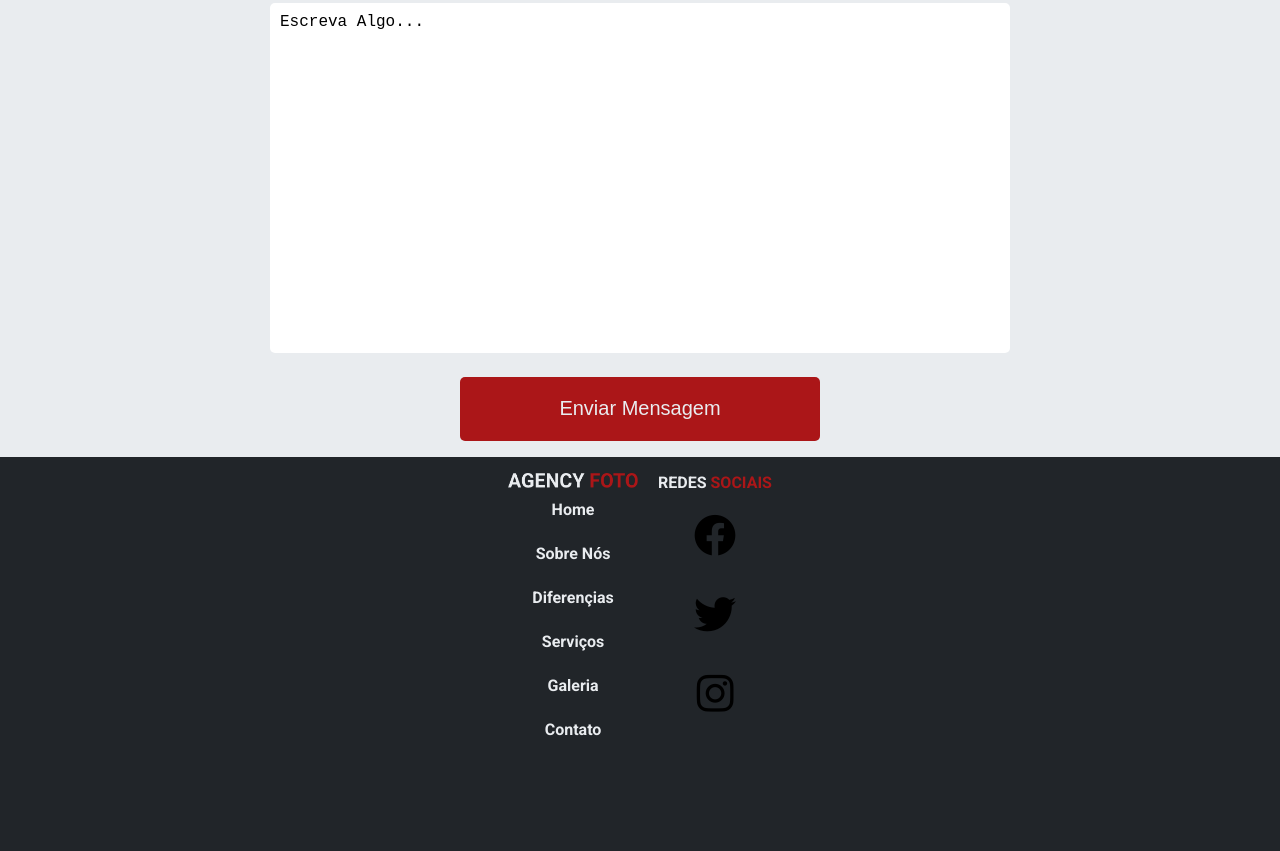
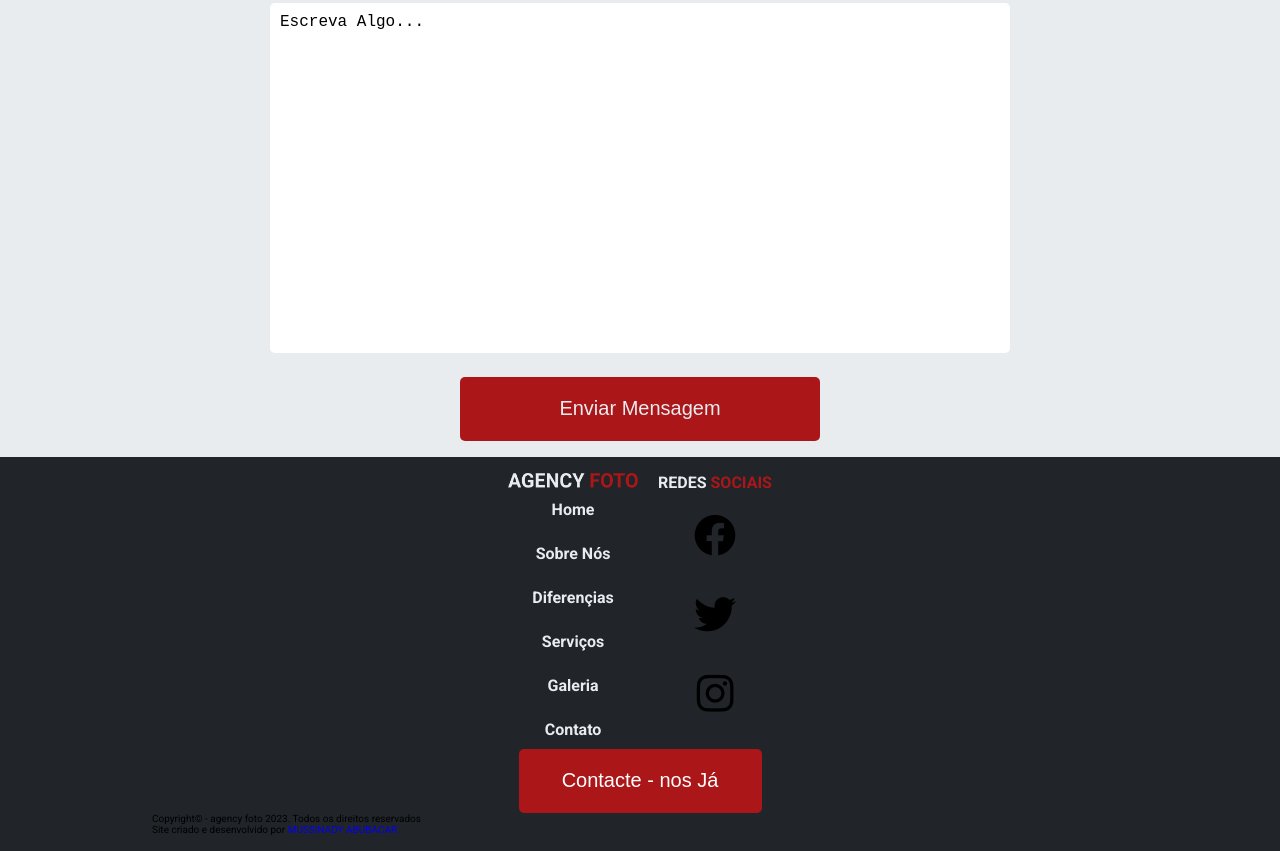
Before and after one commit to mussinadyabubacar/Projeto-site-agency-foto, a plain HTML site: page index.html in a window 1280 px wide. Shown: the part 3440-4291 px from the top of the page. Before the commit the page ends 4205 px from the top, so only its background shows below. Drawn offline with Linux system fonts and the light colour scheme.

Commit message:
terminado o esqueleto da seccao footer

```diff
--- a/index.html
+++ b/index.html
@@ -564,80 +564,77 @@
 
             <nav class="footer-navbar"> <!-- footer-navbar -->
 
+                <div class="footer-helper">
                     <div class="footer-c"> <!-- footer-navbar-c -->
-
                         <a href="#home"> <img src="assets/logo-agency-foto-white.png" alt="logo-da-agency-foto" class="footer-c_logo"> </a>
-
                         <ul class="footer-navbar-list">
-
                             <li>
-
                                 <a href="#home" class="footer-navbar-list_link">Home</a>
-
                             </li>
-
                             <li>
-
                                 <a href="#sobre" class="footer-navbar-list_link">Sobre Nós</a>
-
                             </li>
-
                             <li>
-
                                 <a href="#diferenciais" class="footer-navbar-list_link">Diferençias</a>
-
                             </li>
-
                             <li>
-
                                 <a href="#servicos" class="footer-navbar-list_link">Serviços</a>
-
                             </li>
-
                             <li>
-
                                 <a href="#galeria" class="footer-navbar-list_link">Galeria</a>
-
                             </li>
-
                             <li>
-
                                 <a href="#contato" class="footer-navbar-list_link">Contato</a>
-
                             </li>
-
                         </ul> <!-- footer-navbar-list -->
-
                     </div> <!-- footer-navbar-c -->
-
-
                     <div class="footer-navbar-c2"> <!-- footer-navbar-c2 -->
-
                         <h2 class="foote-navbar-c2_title">REDES <span class="foote-navbar-c2_title--destaque">SOCIAIS</span></h2>
-
                         <ul class="footer-navbar-icon"> <!-- footer-navbar-icon -->
-
                             <li>
                                 <a href="https://www.facebook.com/" target="_blank" class="footer-navbar-icon_link">
                                     <i class="fab fa-facebook"></i>
                                 </a>
                             </li>
-
                             <li>
                                 <a href="https://www.twitter.com/" target="_blank" class="footer-navbar-icon_link">
                                     <i class="fab fa-twitter"></i>
                                 </a>
                             </li>
-
                             <li>
                                 <a href="https://www.instagram.com/" target="_blank" class="footer-navbar-icon_link">
                                     <i class="fa-brands fa-instagram"></i>
                                 </a>
                             </li>
+                        </ul> <!-- footer-navbar-icon -->
+                    </div> <!-- footer-navbar-c2 -->
+                </div> <!-- footer-helper -->
 
-                    </ul> <!-- footer-navbar-icon -->
+                <div class="footer-navbar_btn">
 
-                </div> <!-- footer-navbar-c2 -->
+                    <button class="hero-section-text_cta">
+
+                        <a href="contato">Contacte - nos Já</a>
+
+                    </button> <!-- hero-section-text_cta -->
+
+                </div>
+
+                <div class="footer-navbar-copy">
+
+                    <p class="footer-navbar-copy_descricao">
+
+                        Copyright© - agency foto 2023. Todos os direitos reservados
+
+                    </p>
+
+                    <p class="footer-navbar-copy_dev">
+
+                        Site criado e desenvolvido por <a href="#">MUSSINADY ABUBACAR</a>
+
+                    </p>
+
+                </div>
 
             </nav> <!-- navbar -->
 
--- a/style-css/style.css
+++ b/style-css/style.css
@@ -948,7 +948,7 @@ section, footer {
             /* SECTION-FOOTER */
 /* ####################################### */
 
-.footer-navbar {
+.footer-helper {
 
     display: flex;
     align-items: first baseline;
@@ -1036,3 +1036,11 @@ section, footer {
     transform: scale(1.2);
 
 }
+
+.footer-navbar_btn {
+
+    display: flex;
+    align-items: center;
+    justify-content: center;
+
+}
```
Lines whose indentation alone changed are shown as unchanged.
